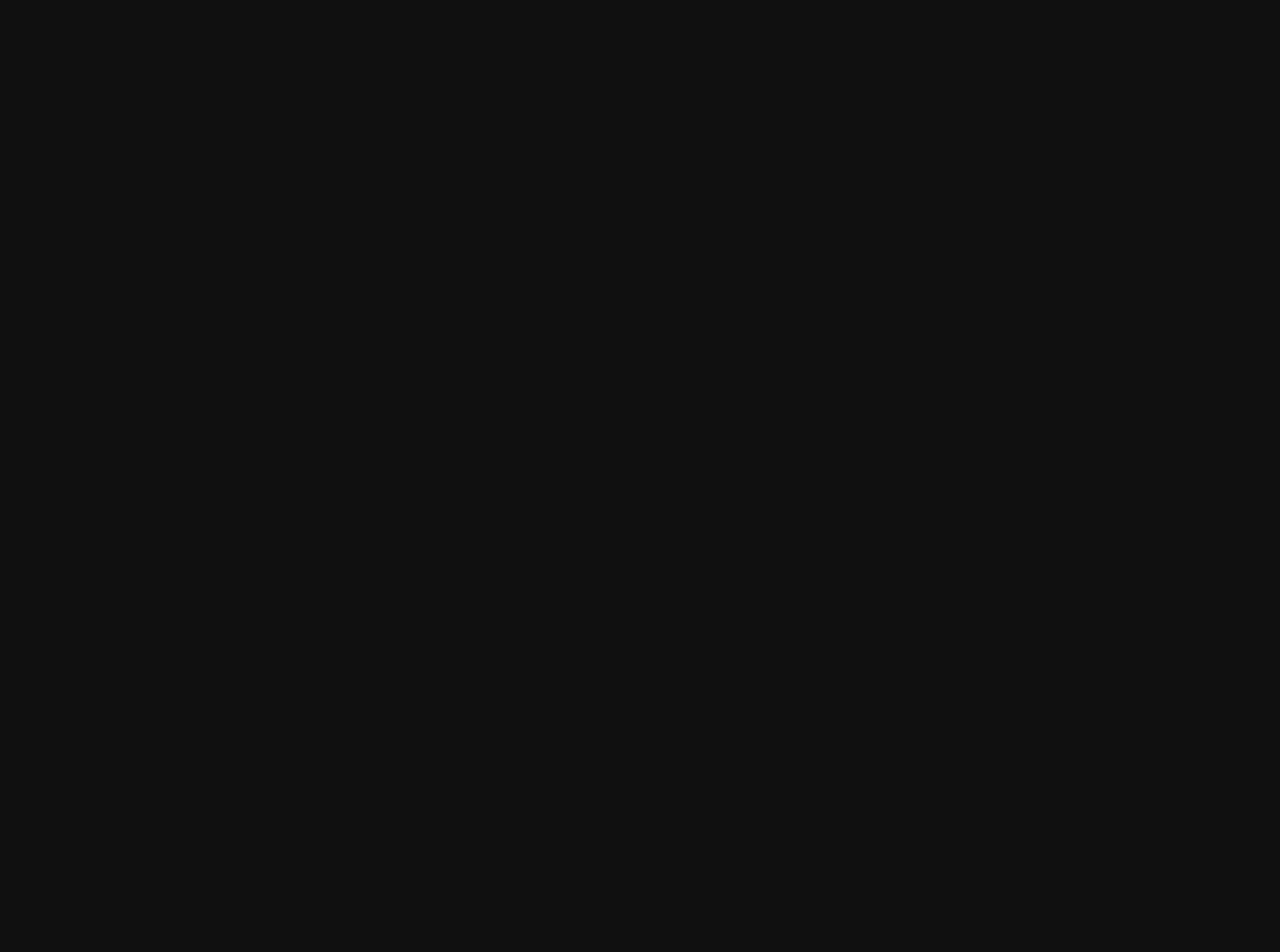
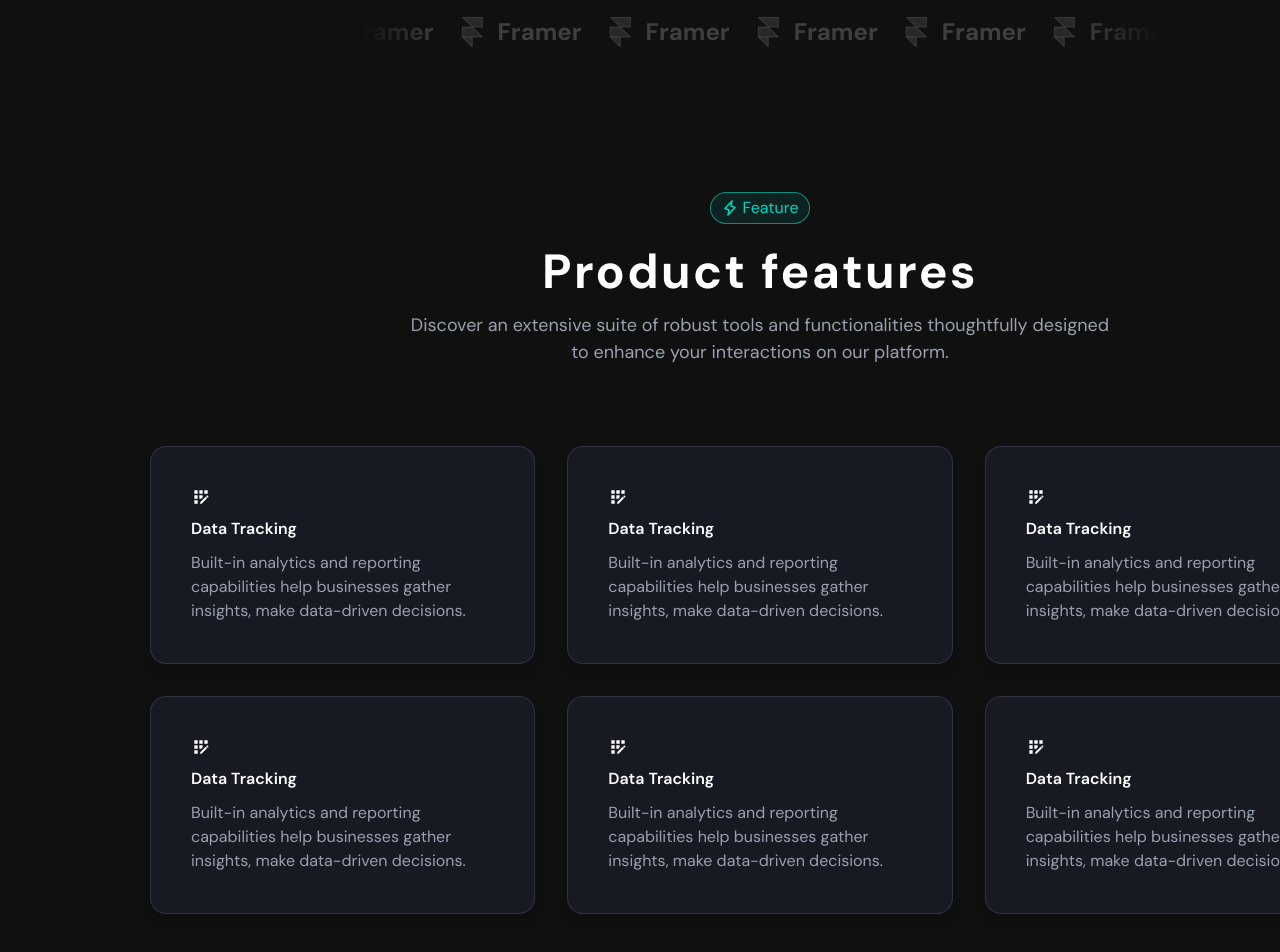
Before and after one commit to azmaeenmahtab/Prestige, a React (Vite) app: page / in a window 1280 px wide. Shown: the part 1642-2594 px from the top of the page. Before the commit the page ends 1500 px from the top, so only its background shows below. Built offline with nearby package versions, Linux system fonts and the light colour scheme.

Commit message:
feature 1 done

```diff
--- a/package.json
+++ b/package.json
@@ -13,6 +13,7 @@
     "@fortawesome/free-solid-svg-icons": "^6.7.2",
     "@fortawesome/react-fontawesome": "^0.2.2",
     "@tailwindcss/vite": "^4.1.8",
+    "framer-motion": "^12.17.0",
     "react": "^19.1.0",
     "react-dom": "^19.1.0"
   },
--- a/src/App.jsx
+++ b/src/App.jsx
@@ -5,6 +5,8 @@
 import Navbar from './components/navbar'
 import Hero from './components/hero'
 import Dashboard from './components/dashboard'
+import Framer from './components/framer'
+import Feature1 from './components/feature1'
 
 function App() {
 
@@ -14,6 +16,8 @@
        <Navbar />
        <Hero />
        <Dashboard  />
+       <Framer />
+       <Feature1 />
     </>
   )
 }
--- /dev/null
+++ b/src/components/feature1.jsx
@@ -0,0 +1,123 @@
+const Feature1 = () => {
+  return (
+    <div className="p-6 pb-0 mb-[300px] bg-[#101010] text-white">
+      {/* Text content */}
+      <div className="text-center mb-[80px] max-w-[720px] mx-auto flex flex-col items-center">
+        <div className="flex justify-center mb-6 items-center gap-[5px] border border-teal-400/60 w-[100px] rounded-full px-[5px] py-[3px] bg-teal-400/10 text-teal-400">
+          <svg
+            stroke="currentColor"
+            fill="currentColor"
+            viewBox="0 0 256 256"
+            height="1rem"
+            width="1rem"
+            xmlns="http://www.w3.org/2000/svg"
+            className="text-teal-400"
+          >
+            <path d="M219.68,117.26a12,12,0,0,0-7.47-8.5L157.77,88.35l14-70A12,12,0,0,0,151.23,7.81l-112,120a12,12,0,0,0,4.56,19.43l54.44,20.41-14,70a12,12,0,0,0,20.54,10.54l112-120A12,12,0,0,0,219.68,117.26ZM116.05,200.93l7.72-38.58a12,12,0,0,0-7.56-13.59L69,131.07l70.93-76-7.72,38.58a12,12,0,0,0,7.56,13.59L187,124.93Z" />
+          </svg>
+          <span>Feature</span>
+        </div>
+        <h3 className="text-5xl font-bold mb-4 tracking-wider ">Product features</h3>
+        <p className="text-gray-400 text-[18px]">
+          Discover an extensive suite of robust tools and functionalities thoughtfully designed to enhance your interactions on our platform.
+        </p>
+      </div>
+
+      {/* Card container */}
+      <div className="grid grid-cols-3 gap-8 max-w-[1280px] mx-auto px-[30px]">
+        {/* Example card */}
+        <div className="p-[40px] bg-[#171923] rounded-2xl shadow-lg border border-gray-500/30">
+        <div>
+            <svg
+            stroke="currentColor" fill="currentColor" stroke-width="0"
+            viewBox="0 0 24 24"
+            height="20px"
+            width="20px"
+            xmlns="http://www.w3.org/2000/svg"
+            className=""
+            ><path fill="none" d="M0 0h24v24H0z"></path><path d="M10 4h4v4h-4zM4 16h4v4H4zM4 10h4v4H4zM4 4h4v4H4zM14 12.42V10h-4v4h2.42zM20.88 11.29l-1.17-1.17a.41.41 0 00-.58 0l-.88.88L20 12.75l.88-.88a.41.41 0 000-.58zM11 18.25V20h1.75l6.67-6.67-1.75-1.75zM16 4h4v4h-4z"></path>
+            </svg>
+        </div>
+          <h5 className=" text-[16px] font-semibold mb-[10px] pt-[10px]">Data Tracking</h5>
+          <p className=" text-[16px] text-gray-400 max-w-[300px]">Built-in analytics and reporting capabilities help businesses gather insights, make data-driven decisions.</p>
+        </div>
+        <div className="p-[40px] bg-[#171923] rounded-2xl shadow-lg border border-gray-500/30">
+        <div>
+            <svg
+            stroke="currentColor" fill="currentColor" stroke-width="0"
+            viewBox="0 0 24 24"
+            height="20px"
+            width="20px"
+            xmlns="http://www.w3.org/2000/svg"
+            className=""
+            ><path fill="none" d="M0 0h24v24H0z"></path><path d="M10 4h4v4h-4zM4 16h4v4H4zM4 10h4v4H4zM4 4h4v4H4zM14 12.42V10h-4v4h2.42zM20.88 11.29l-1.17-1.17a.41.41 0 00-.58 0l-.88.88L20 12.75l.88-.88a.41.41 0 000-.58zM11 18.25V20h1.75l6.67-6.67-1.75-1.75zM16 4h4v4h-4z"></path>
+            </svg>
+        </div>
+          <h5 className=" text-[16px] font-semibold mb-[10px] pt-[10px]">Data Tracking</h5>
+          <p className=" text-[16px] text-gray-400 max-w-[300px]">Built-in analytics and reporting capabilities help businesses gather insights, make data-driven decisions.</p>
+        </div><div className="p-[40px] bg-[#171923] rounded-2xl shadow-lg border border-gray-500/30">
+        <div>
+            <svg
+            stroke="currentColor" fill="currentColor" stroke-width="0"
+            viewBox="0 0 24 24"
+            height="20px"
+            width="20px"
+            xmlns="http://www.w3.org/2000/svg"
+            className=""
+            ><path fill="none" d="M0 0h24v24H0z"></path><path d="M10 4h4v4h-4zM4 16h4v4H4zM4 10h4v4H4zM4 4h4v4H4zM14 12.42V10h-4v4h2.42zM20.88 11.29l-1.17-1.17a.41.41 0 00-.58 0l-.88.88L20 12.75l.88-.88a.41.41 0 000-.58zM11 18.25V20h1.75l6.67-6.67-1.75-1.75zM16 4h4v4h-4z"></path>
+            </svg>
+        </div>
+          <h5 className=" text-[16px] font-semibold mb-[10px] pt-[10px]">Data Tracking</h5>
+          <p className=" text-[16px] text-gray-400 max-w-[300px]">Built-in analytics and reporting capabilities help businesses gather insights, make data-driven decisions.</p>
+        </div><div className="p-[40px] bg-[#171923] rounded-2xl shadow-lg border border-gray-500/30">
+        <div>
+            <svg
+            stroke="currentColor" fill="currentColor" stroke-width="0"
+            viewBox="0 0 24 24"
+            height="20px"
+            width="20px"
+            xmlns="http://www.w3.org/2000/svg"
+            className=""
+            ><path fill="none" d="M0 0h24v24H0z"></path><path d="M10 4h4v4h-4zM4 16h4v4H4zM4 10h4v4H4zM4 4h4v4H4zM14 12.42V10h-4v4h2.42zM20.88 11.29l-1.17-1.17a.41.41 0 00-.58 0l-.88.88L20 12.75l.88-.88a.41.41 0 000-.58zM11 18.25V20h1.75l6.67-6.67-1.75-1.75zM16 4h4v4h-4z"></path>
+            </svg>
+        </div>
+          <h5 className=" text-[16px] font-semibold mb-[10px] pt-[10px]">Data Tracking</h5>
+          <p className=" text-[16px] text-gray-400 max-w-[300px]">Built-in analytics and reporting capabilities help businesses gather insights, make data-driven decisions.</p>
+        </div><div className="p-[40px] bg-[#171923] rounded-2xl shadow-lg border border-gray-500/30">
+        <div>
+            <svg
+            stroke="currentColor" fill="currentColor" stroke-width="0"
+            viewBox="0 0 24 24"
+            height="20px"
+            width="20px"
+            xmlns="http://www.w3.org/2000/svg"
+            className=""
+            ><path fill="none" d="M0 0h24v24H0z"></path><path d="M10 4h4v4h-4zM4 16h4v4H4zM4 10h4v4H4zM4 4h4v4H4zM14 12.42V10h-4v4h2.42zM20.88 11.29l-1.17-1.17a.41.41 0 00-.58 0l-.88.88L20 12.75l.88-.88a.41.41 0 000-.58zM11 18.25V20h1.75l6.67-6.67-1.75-1.75zM16 4h4v4h-4z"></path>
+            </svg>
+        </div>
+          <h5 className=" text-[16px] font-semibold mb-[10px] pt-[10px]">Data Tracking</h5>
+          <p className=" text-[16px] text-gray-400 max-w-[300px]">Built-in analytics and reporting capabilities help businesses gather insights, make data-driven decisions.</p>
+        </div><div className="p-[40px] bg-[#171923] rounded-2xl shadow-lg border border-gray-500/30">
+        <div>
+            <svg
+            stroke="currentColor" fill="currentColor" stroke-width="0"
+            viewBox="0 0 24 24"
+            height="20px"
+            width="20px"
+            xmlns="http://www.w3.org/2000/svg"
+            className=""
+            ><path fill="none" d="M0 0h24v24H0z"></path><path d="M10 4h4v4h-4zM4 16h4v4H4zM4 10h4v4H4zM4 4h4v4H4zM14 12.42V10h-4v4h2.42zM20.88 11.29l-1.17-1.17a.41.41 0 00-.58 0l-.88.88L20 12.75l.88-.88a.41.41 0 000-.58zM11 18.25V20h1.75l6.67-6.67-1.75-1.75zM16 4h4v4h-4z"></path>
+            </svg>
+        </div>
+          <h5 className=" text-[16px] font-semibold mb-[10px] pt-[10px]">Data Tracking</h5>
+          <p className=" text-[16px] text-gray-400 max-w-[300px]">Built-in analytics and reporting capabilities help businesses gather insights, make data-driven decisions.</p>
+        </div>
+
+
+        {/* Repeat or map more cards here */}
+      </div>
+    </div>
+  );
+};
+
+export default Feature1;
--- /dev/null
+++ b/src/components/framer.jsx
@@ -0,0 +1,58 @@
+import { motion } from "framer-motion";
+
+const Framer = () => {
+  const logos = Array.from({ length: 10 });
+
+  return (
+    <div className="p-4 bg-[#101010] text-white pt-[100px] pb-[120px]">
+      {/* Title */}
+      <div className="text-center mb-4">
+        <h4 className="text-lg font-semibold mb-[30px]">Trusted by the world leaders</h4>
+      </div>
+
+      {/* Fading container */}
+      <div
+        className="relative w-[800px] mx-auto overflow-hidden"
+        style={{
+          maskImage:
+            "linear-gradient(to right, transparent 0%, black 10%, black 90%, transparent 100%)",
+          WebkitMaskImage:
+            "linear-gradient(to right, transparent 0%, black 10%, black 90%, transparent 100%)",
+        }}
+      >
+        {/* Scrolling strip */}
+        <motion.div
+          className="flex space-x-6 bg-[#101010] relative z-0"
+          animate={{ x: ["0%", "-50%"] }}
+          transition={{ repeat: Infinity, duration: 12, ease: "linear" }}
+        >
+          {[...Array(2)].map((_, i) => (
+            <div key={i} className="flex space-x-6">
+              {logos.map((_, index) => (
+                <div
+                  key={`${i}-${index}`}
+                  className="flex items-center gap-[10px] font-bold text-2xl text-white/20"
+                >
+                  <svg
+                    stroke="currentColor"
+                    fill="currentColor"
+                    viewBox="0 0 24 24"
+                    height="30"
+                    width="30"
+                    xmlns="http://www.w3.org/2000/svg"
+                    className="text-white/10"
+                  >
+                    <path d="M4 0h16v8h-8zM4 8h8l8 8H4zM4 16h8v8z"></path>
+                  </svg>
+                  <h4>Framer</h4>
+                </div>
+              ))}
+            </div>
+          ))}
+        </motion.div>
+      </div>
+    </div>
+  );
+};
+
+export default Framer;
```
Also changed, not shown: 1 other file (tests, documents, lock files or other folders).
